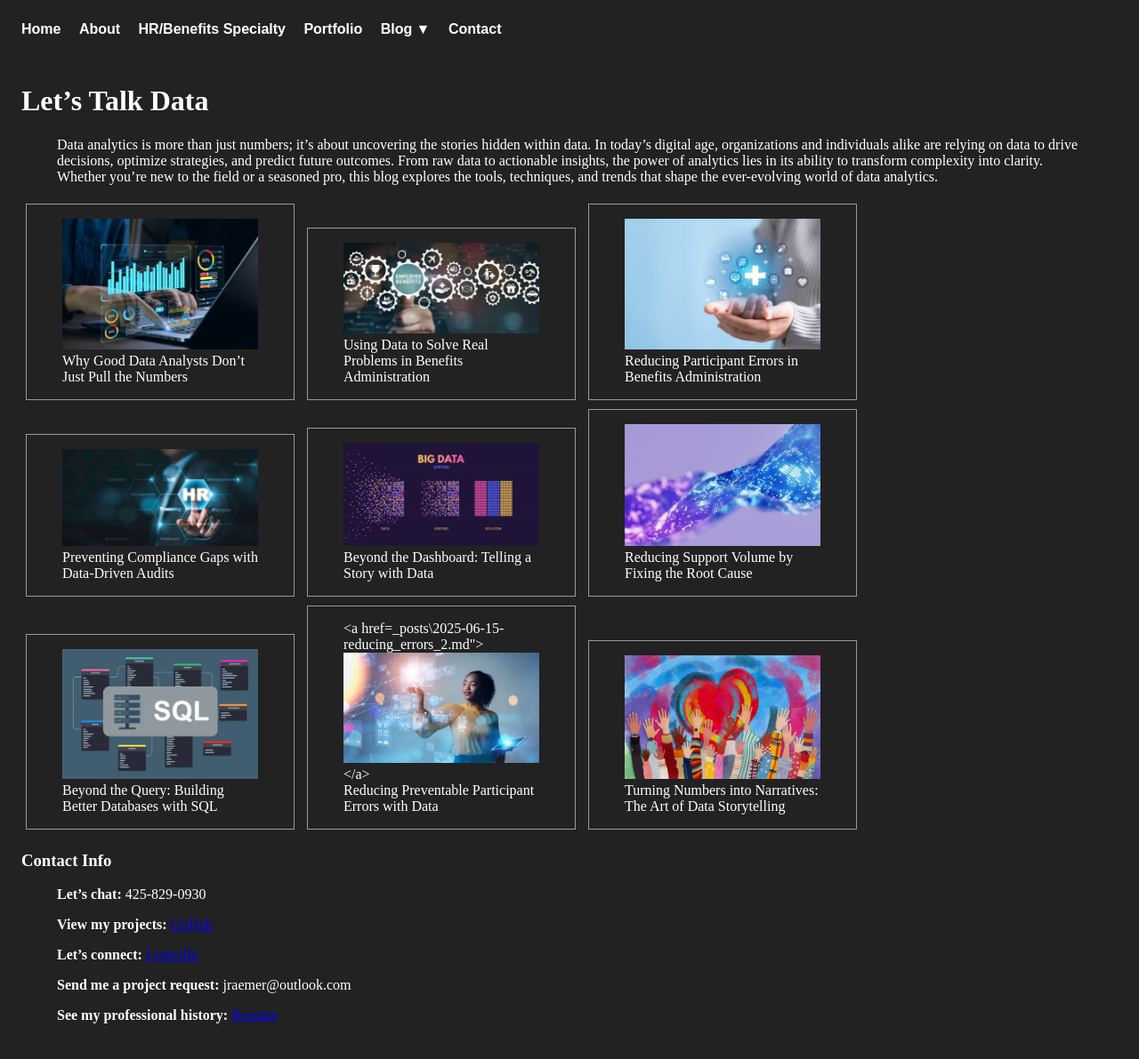
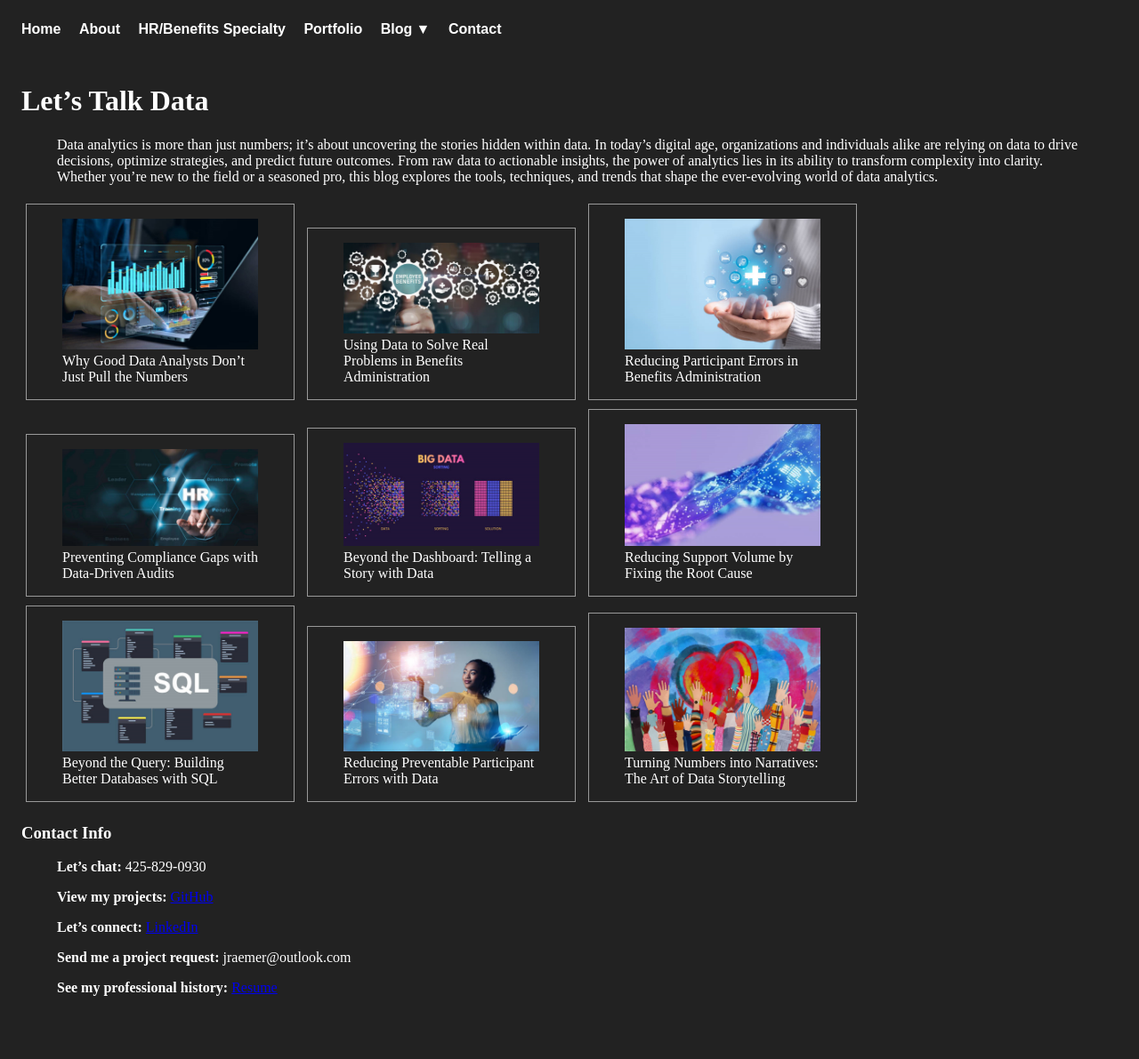
Before and after one commit to JerricaRaemer/databyjerrica.com, a Jekyll site: the page built from blog.md, in a window 1280 px wide. Shown: the whole page at 89% size. Built offline with Jekyll 4.4.1, drawn with Linux system fonts in a browser that asks for light colours; our own code applies the rules of GitHub Pages for plain Markdown files; after the commit the page ends 1160 px from its top, so only the background shows below that.

Commit message:
Update blog.md

```diff
--- a/blog.md
+++ b/blog.md
@@ -67,7 +67,7 @@
 
 <div class="gallery">
   <figure>
-  <a href=_posts\2025-06-15-reducing_errors_2.md">
+  <a href="_posts\2025-06-15-reducing_errors_2.md">
   <img src="Images\Reducing_Errors_2.jpg" alt="Reducing Preventable Participant Errors with Data" />
 </a>
     <figcaption>Reducing Preventable Participant Errors with Data</figcaption>
```
